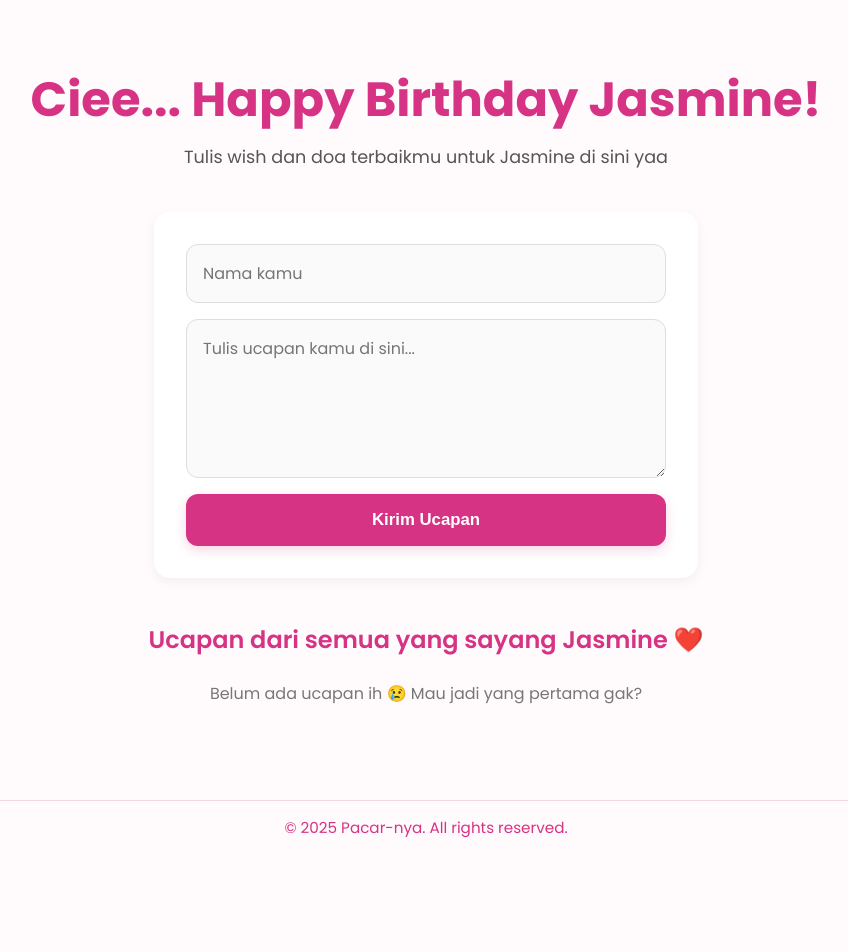
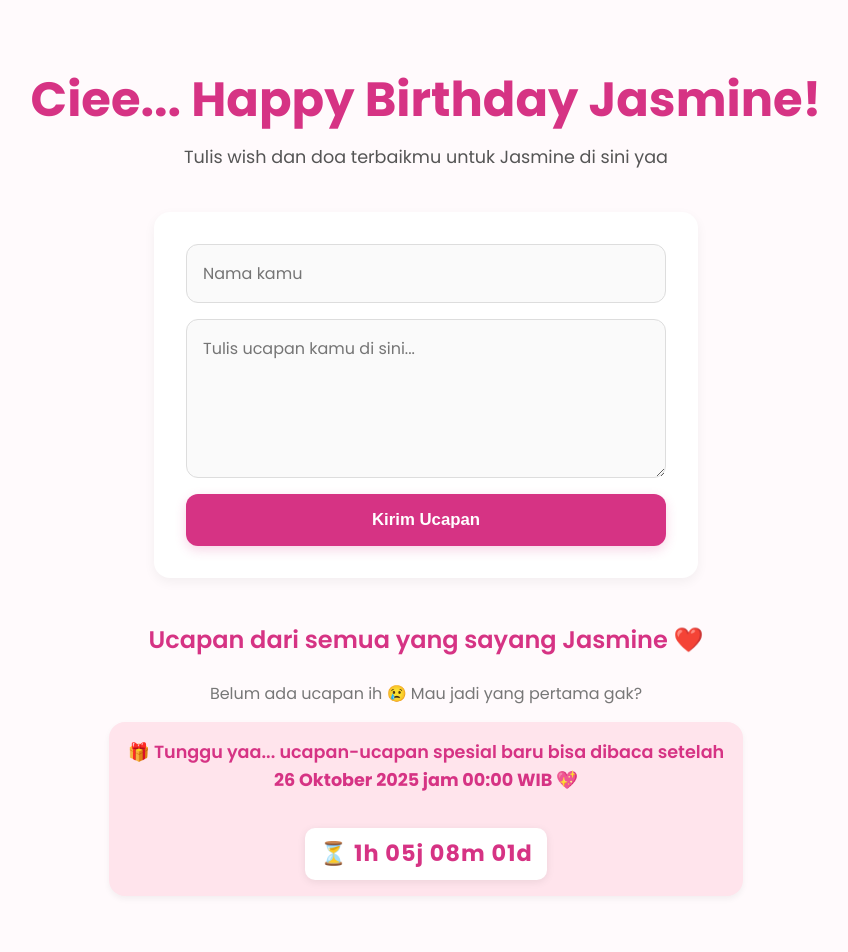
Before and after one commit to erlanig/21-jasmine, a Next.js app: page / in a window 1280 px wide. Shown: the top 952 px of the page, without its empty margins (214-1062 px from the left). Before the commit the page ends 854 px from the top, so only its background shows below. Built offline with nearby package versions, Linux system fonts and the light colour scheme; no server answers; the database is empty.

Commit message:
update sensor

```diff
--- a/app/page.js
+++ b/app/page.js
@@ -23,6 +23,36 @@ export default function HomePage() {
   const [loading, setLoading] = useState(false);
   const [showPopup, setShowPopup] = useState(false);
   const [popupName, setPopupName] = useState('');
+  const [isBeforeDate, setIsBeforeDate] = useState(true);
+  const [countdown, setCountdown] = useState('');
+
+  useEffect(() => {
+    const targetDate = new Date('2025-10-26T00:00:01+07:00');
+
+    const updateCountdown = () => {
+      const now = new Date();
+      const diff = targetDate - now;
+
+      if (diff <= 0) {
+        setIsBeforeDate(false);
+        setCountdown('');
+        return;
+      }
+
+      const days = Math.floor(diff / (1000 * 60 * 60 * 24));
+      const hours = Math.floor((diff / (1000 * 60 * 60)) % 24);
+      const minutes = Math.floor((diff / (1000 * 60)) % 60);
+      const seconds = Math.floor((diff / 1000) % 60);
+
+      const formatTime = (num) => String(num).padStart(2, '0');
+      setCountdown(`${days}h ${formatTime(hours)}j ${formatTime(minutes)}m ${formatTime(seconds)}d`);
+      setIsBeforeDate(true);
+    };
+
+    updateCountdown();
+    const timer = setInterval(updateCountdown, 1000);
+    return () => clearInterval(timer);
+  }, []);
 
   const fetchMessages = async () => {
     const q = query(collection(db, 'ucapan'), orderBy('timestamp', 'desc'));
@@ -160,6 +190,24 @@ export default function HomePage() {
               Belum ada ucapan ih 😢 Mau jadi yang pertama gak?
             </p>
           )}
+          {messages.length > 0 && !loading && (
+            <div style={dayLabelWrapper}>
+              <span style={dayLabel}>Today and everyday</span>
+            </div>
+
+          )}
+          {isBeforeDate && (
+            <div style={countdownContainerStyle}>
+              <div style={countdownBoxStyle}>
+                🎁 Tunggu yaa... ucapan-ucapan spesial baru bisa dibaca setelah<br />
+                <strong>26 Oktober 2025 jam 00:00 WIB 💖</strong>
+                <br /><br />
+                <div style={countdownTimerStyle}>
+                  ⏳ {countdown}
+                </div>
+              </div>
+            </div>
+          )}
 
           <ul style={messageGridStyle}>
             {messages.map((msg, index) => {
@@ -193,6 +241,9 @@ export default function HomePage() {
                 minWidth: '120px',
                 maxWidth: '100%',
                 position: 'relative',
+                filter: isBeforeDate ? 'blur(8px)' : 'none',
+                pointerEvents: isBeforeDate ? 'none' : 'auto',
+                transition: 'filter 0.6s ease',
               };
 
               // ekor bubble di atas (posisi kanan/kiri)
@@ -416,3 +467,41 @@ const dayLabel = {
   fontWeight: 500,
   boxShadow: '0 1px 3px rgba(0,0,0,0.1)',
 };
+
+const countdownContainerStyle = {
+  display: 'flex',
+  justifyContent: 'center',
+  alignItems: 'center',
+  width: '100%',
+  textAlign: 'center',
+  margin: '1rem 0',
+  padding: '0 1rem',
+  boxSizing: 'border-box',
+};
+
+const countdownBoxStyle = {
+  background: '#ffe4ec',
+  color: '#d63384',
+  fontWeight: '600',
+  borderRadius: '16px',
+  padding: '1rem 1.2rem',
+  maxWidth: '90%',
+  fontSize: 'clamp(0.9rem, 2.5vw, 1.1rem)',
+  boxShadow: '0 3px 6px rgba(0,0,0,0.05)',
+  animation: 'fadeIn 1s ease',
+  lineHeight: 1.6,
+};
+
+const countdownTimerStyle = {
+  fontSize: 'clamp(1.1rem, 3.5vw, 1.4rem)',
+  letterSpacing: '1px',
+  background: '#fff',
+  color: '#d63384',
+  padding: '8px 14px',
+  borderRadius: '10px',
+  display: 'inline-block',
+  marginTop: '0.4rem',
+  fontWeight: '700',
+  boxShadow: '0 2px 8px rgba(0,0,0,0.08)',
+  transition: 'all 0.3s ease',
+};
```
